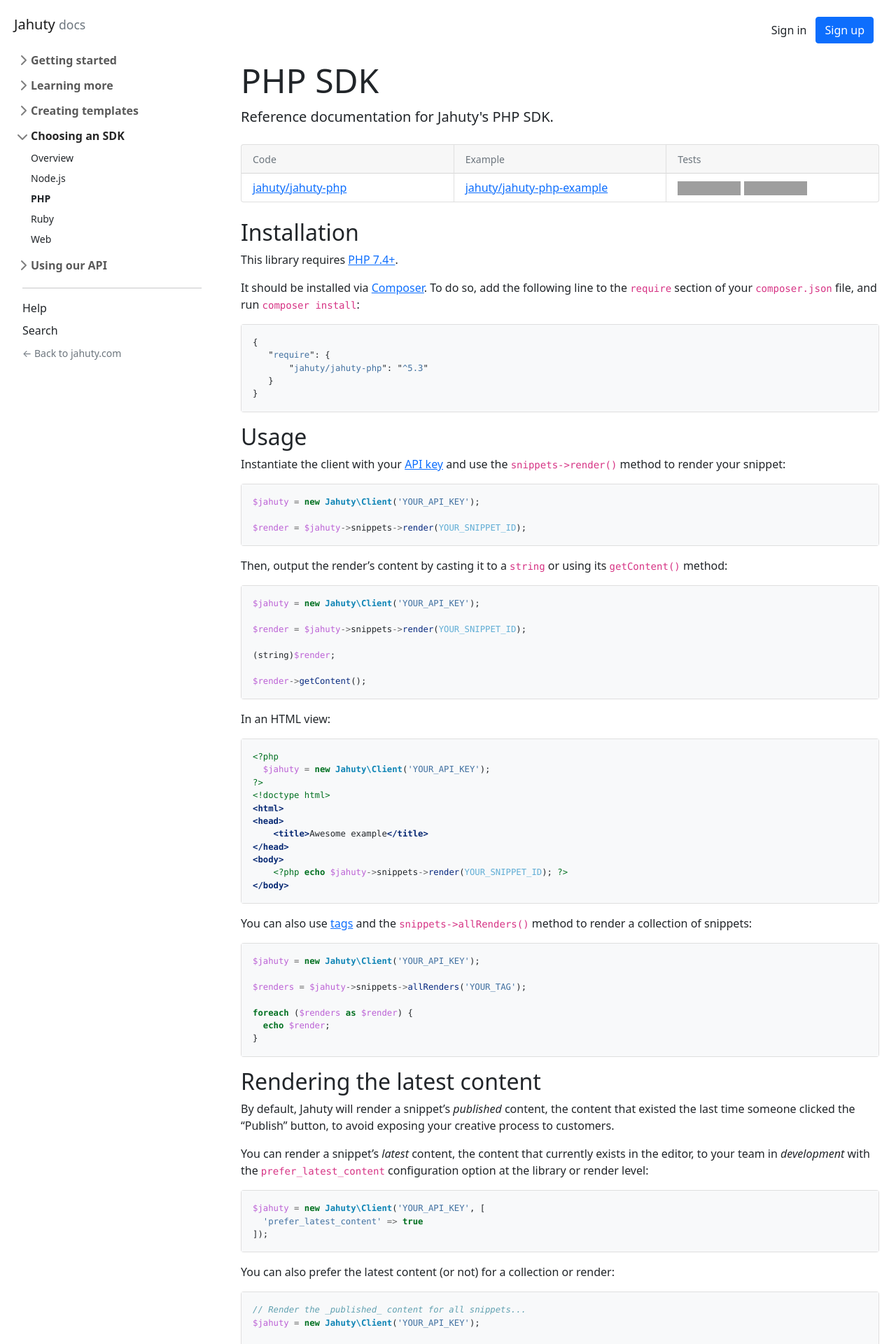
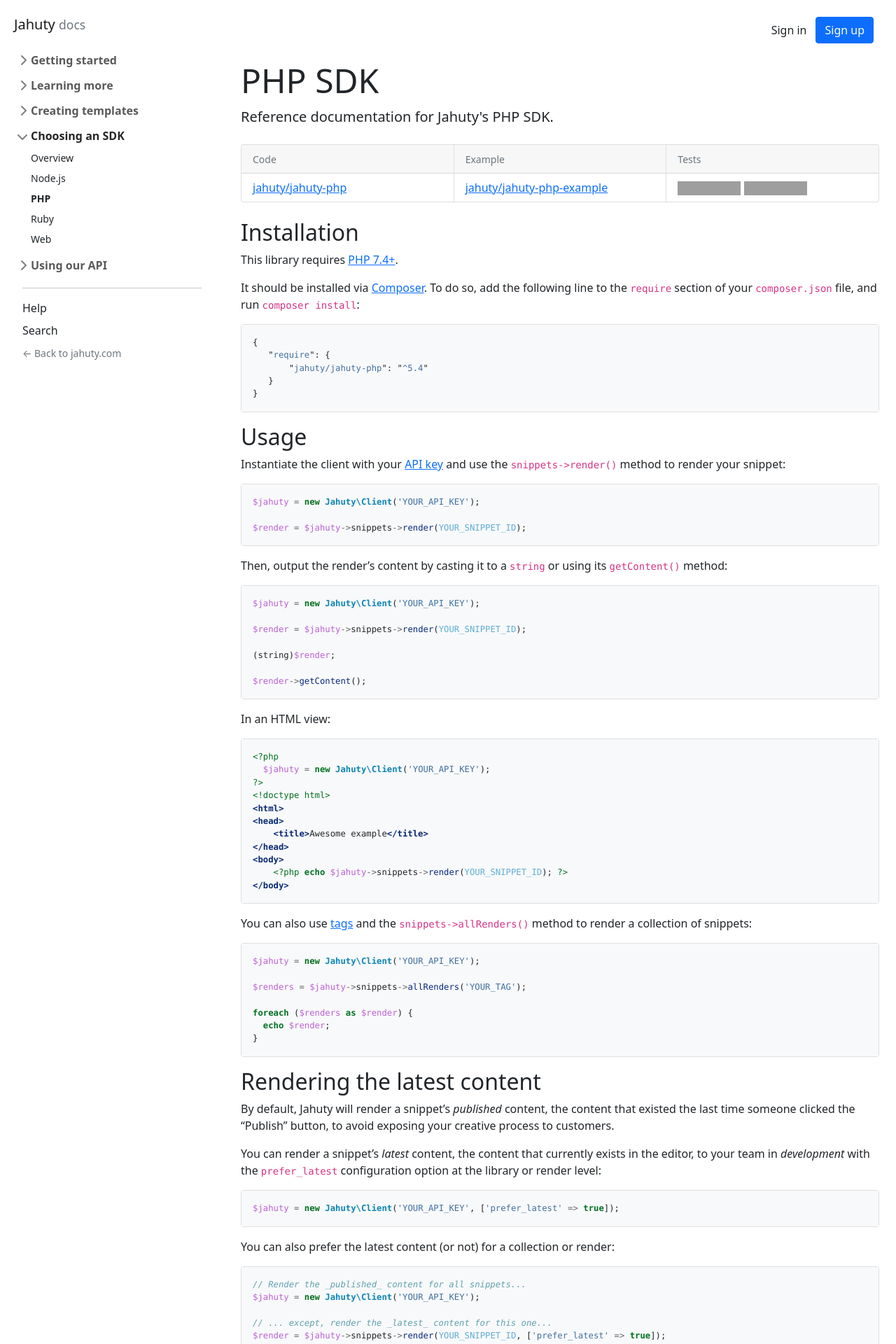
Before and after one commit to jahuty/documentation, a Jekyll site: the page built from sdks/php.md, in a window 1280 px wide. Shown: the top 1920 px of the page at 70% size. Built offline with Jekyll 4.4.1, drawn with Linux system fonts in a browser that asks for light colours; nearby versions of some CDN libraries; some of the changed text lies outside the part shown; grey boxes are pictures that could not be loaded.

Commit message:
Update reference for sdk v5.4.0

```diff
--- a/sdks/php.md
+++ b/sdks/php.md
@@ -44,7 +44,7 @@ It should be installed via [Composer](https://getcomposer.org). To do so, add th
 {% capture installation %}
 {
    "require": {
-       "jahuty/jahuty-php": "^5.3"
+       "jahuty/jahuty-php": "^5.4"
    }
 }
 {% endcapture %}
@@ -109,12 +109,10 @@ foreach ($renders as $render) {
 
 By default, Jahuty will render a snippet's _published_ content, the content that existed the last time someone clicked the "Publish" button, to avoid exposing your creative process to customers.
 
-You can render a snippet's _latest_ content, the content that currently exists in the editor, to your team in _development_ with the `prefer_latest_content` configuration option at the library or render level:
+You can render a snippet's _latest_ content, the content that currently exists in the editor, to your team in _development_ with the `prefer_latest` configuration option at the library or render level:
 
 {% capture configuring_client_with_latest %}
-$jahuty = new Jahuty\Client('YOUR_API_KEY', [
-  'prefer_latest_content' => true
-]);
+$jahuty = new Jahuty\Client('YOUR_API_KEY', ['prefer_latest' => true]);
 {% endcapture %}
 {% include code.html language="php" code=configuring_client_with_latest %}
 
@@ -125,14 +123,10 @@ You can also prefer the latest content (or not) for a collection or render:
 $jahuty = new Jahuty\Client('YOUR_API_KEY');
 
 // ... except, render the _latest_ content for this one...
-$render = $jahuty->snippets->render(YOUR_SNIPPET_ID, [
-  'prefer_latest_content' => true
-]);
+$render = $jahuty->snippets->render(YOUR_SNIPPET_ID, ['prefer_latest' => true]);
 
 // ... and, this collection.
-$renders = $jahuty->snippets->allRenders('YOUR_TAG', [
-  'prefer_latest_content' => true
-]);
+$renders = $jahuty->snippets->allRenders('YOUR_TAG', ['prefer_latest' => true]);
 {% endcapture %}
 {% include code.html language="php" code=rendering_with_latest %}
 
@@ -204,6 +198,23 @@ $renders = $jahuty->snippets->allRenders('YOUR_TAG', [
 ]);
 {% endcapture %}
 {% include code.html language="php" code=rendering_collection_with_params_and_precedence %}
+
+## Reporting render locations
+
+You can use the `render()` method's `location` configuration option to report the absolute URL where a snippet is being rendered. This will help your team preview their changes, and it'll help you find and replace deprecated snippets.
+
+{% capture reporting_locations %}
+$jahuty = new Jahuty\Client('YOUR_API_KEY');
+
+$render = $jahuty->snippets->render(YOUR_SNIPPET_ID, [
+  'location' => 'https://example.com/path/to/render'
+]);
+{% endcapture %}
+{% include code.html language="php" code=reporting_locations %}
+
+Note, locations are only reported when a request is sent to Jahuty's API. As a result, locations will not be reported in some scenarios. For example, if the call to `render()` results in a cache hit, a request will not sent to Jahuty's API, and the location will not be reported.
+
+This configuration option is not supported by the `allRenders()` method.
 
 ## Caching for performance
 
```
